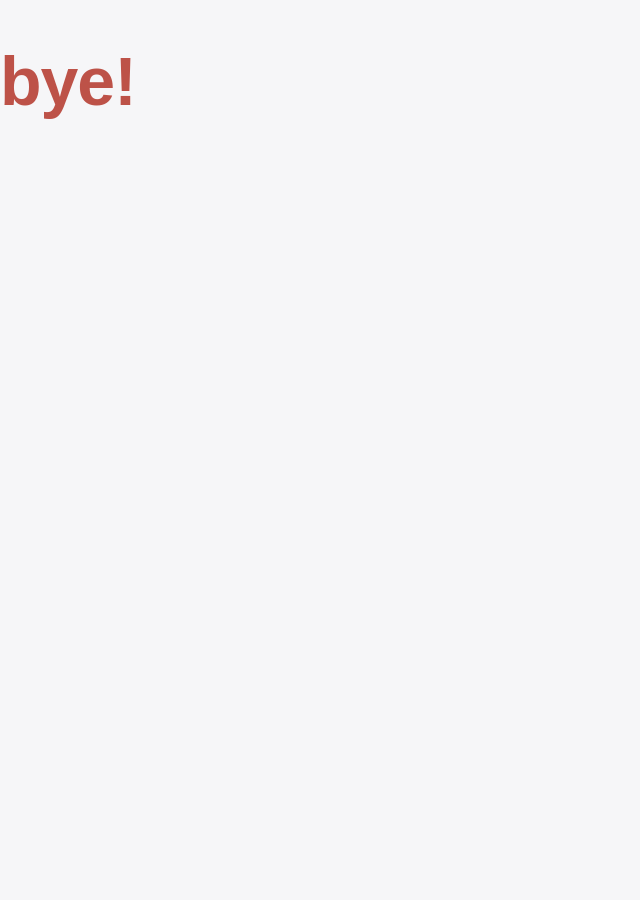
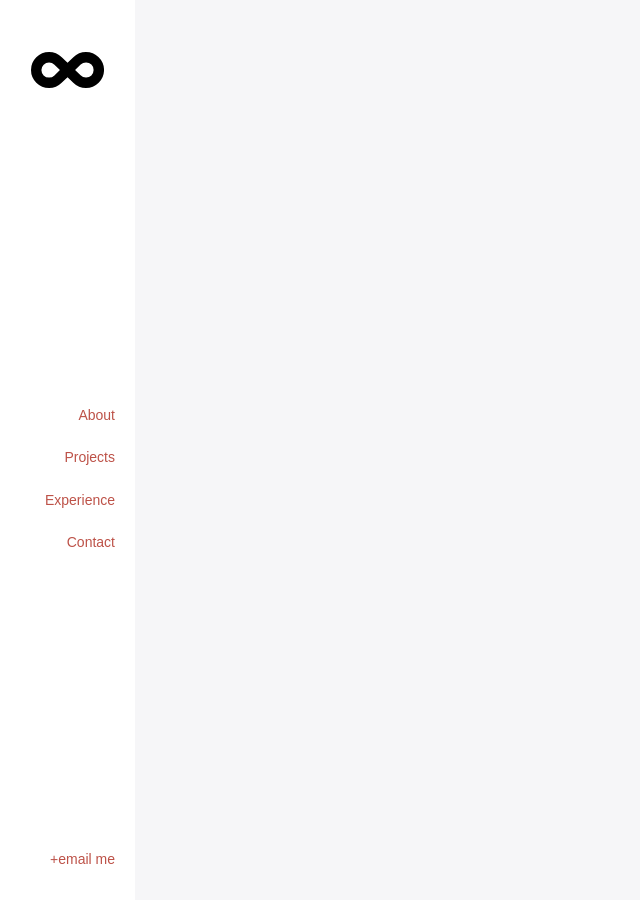
Before and after one commit to CrystalCastles/dt-portfolio-site, a Jekyll site: the page built from index.html, in a window 1280 px wide and 900 px high. Shown: the whole window, without its empty margins (0-640 px from the left). Built offline with Jekyll 4.4.1, drawn with Linux system fonts in a browser that asks for light colours; Markdown is read by kramdown in place of the engine named in the settings.

Commit message:
Added side navigation bar with fixed scrolling

```diff
--- /dev/null
+++ b/_includes/header.html
@@ -0,0 +1 @@
+<header><div class="header-position"><h1 class="logo">Portfolio Site</h1><nav class="site-nav"><ul><li><a href="#about">About</a></li><li><a href="#projects">Projects</a></li><li><a href="#experience">Experience</a></li><li><a href="#contact">Contact</a></li></ul></nav><a class="email-link" href="mailto:test@example.com">+email me</a></div></header>
--- a/_includes/hello.html
+++ /dev/null
@@ -1 +0,0 @@
-<h1>bye!</h1>
--- a/_pugfiles/hello.pug
+++ /dev/null
@@ -1 +0,0 @@
-h1 bye!
--- /dev/null
+++ b/assets/css/3-layouts/home.sass
@@ -0,0 +1,3 @@
+.home-wrap
+  display: flex
+  min-height: 100vh
--- a/assets/css/main.css
+++ b/assets/css/main.css
@@ -493,3 +493,58 @@ body {
   color: #2E2D33;
   -webkit-font-smoothing: antialiased;
   -webkit-text-size-adjust: 100%; }
+
+.home-wrap header {
+  width: 135px;
+  background: white;
+  padding: 30px 0; }
+  .home-wrap header .header-position {
+    position: fixed;
+    top: 30px;
+    left: 0;
+    bottom: 30px;
+    width: 135px;
+    display: -webkit-box;
+    display: -webkit-flex;
+    display: -ms-flexbox;
+    display: flex;
+    -webkit-box-orient: vertical;
+    -webkit-box-direction: normal;
+    -webkit-flex-direction: column;
+        -ms-flex-direction: column;
+            flex-direction: column;
+    -webkit-box-pack: justify;
+    -webkit-justify-content: space-between;
+        -ms-flex-pack: justify;
+            justify-content: space-between; }
+  .home-wrap header .logo {
+    overflow: hidden;
+    text-indent: 101%;
+    white-space: nowrap;
+    background-image: url(/assets/img/logo.svg);
+    background-repeat: no-repeat;
+    background-position: center;
+    background-size: contain;
+    height: 80px;
+    padding: 0;
+    margin: 0; }
+  .home-wrap header .site-nav ul {
+    list-style: none;
+    margin: 20px 0;
+    padding: 0 20px 0 0;
+    text-align: right; }
+    .home-wrap header .site-nav ul li {
+      margin-bottom: 20px; }
+      .home-wrap header .site-nav ul li:last-child {
+        margin-bottom: 0; }
+  .home-wrap header .email-link {
+    display: block;
+    text-align: right;
+    padding-right: 20px; }
+
+.home-wrap {
+  display: -webkit-box;
+  display: -webkit-flex;
+  display: -ms-flexbox;
+  display: flex;
+  min-height: 100vh; }
--- a/assets/css/main.scss
+++ b/assets/css/main.scss
@@ -3,3 +3,7 @@
 
 @import "1-base/vars";
 @import "1-base/base";
+
+@import "2-modules/header";
+
+@import "3-layouts/home";
--- a/index.html
+++ b/index.html
@@ -3,4 +3,14 @@ layout: default
 title: Your New Jekyll Site
 ---
 
-{% include hello.html %}
+<div class="home-wrap">
+
+  {% include header.html %}
+
+
+  <!-- all the sections here -->
+  <div class="home-sections">
+    <div style="height: 2000px"></div>
+  </div>
+
+</div>
```
Also changed, not shown: _pugfiles/header.pug (added, +12 -0 lines), assets/css/2-modules/header.sass (added, +44 -0 lines), assets/img/about-bg.jpg (added), assets/img/logo.svg (added), assets/img/project-strip.jpg (added), assets/img/projects-bg.jpg (added).
